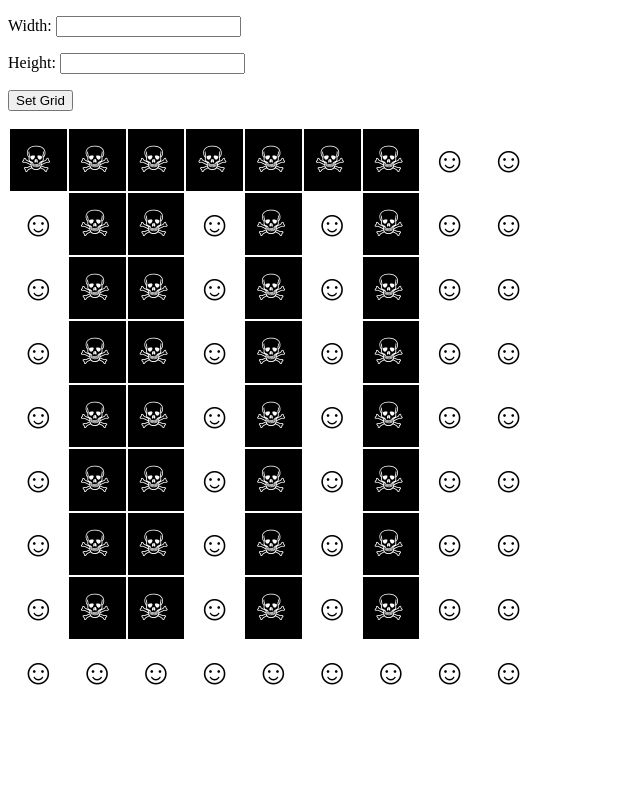
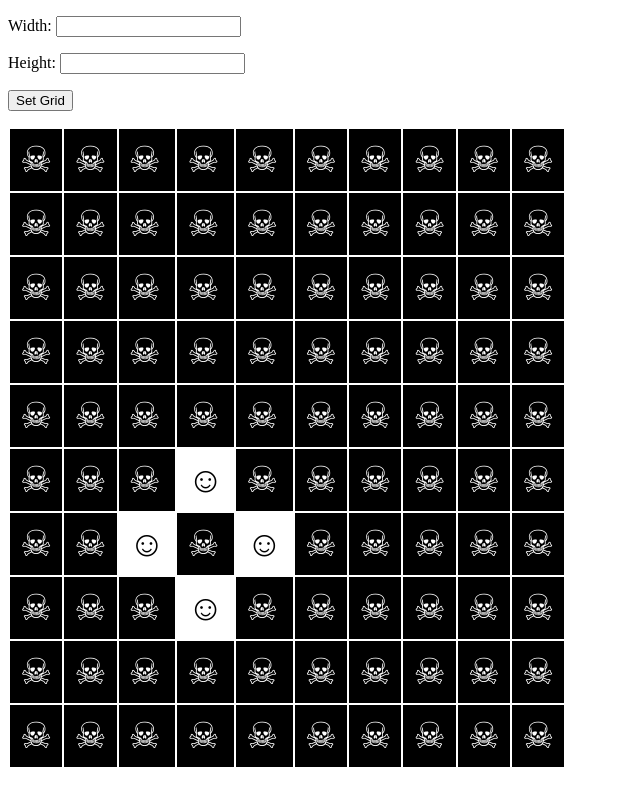
Before and after one commit to etdebruin/gol, a plain HTML site: page index.html in a window 1280 px wide. Shown: the whole page, without its empty margins (0-640 px from the left). Drawn offline with nearby package versions, Linux system fonts and the light colour scheme.

Commit message:
Integrate first steps for view.

```diff
--- a/index.html
+++ b/index.html
@@ -6,32 +6,17 @@
     <script type="text/javascript" src="life.js"></script>
     <script type="text/javascript">
       $(document).ready(function() {
-        var grid = [
-          [0, 0, 0, 0, 0, 0, 0, 1, 1],
-          [1, 0, 0, 1, 0, 1, 0, 1, 1],
-          [1, 0, 0, 1, 0, 1, 0, 1, 1],
-          [1, 0, 0, 1, 0, 1, 0, 1, 1],
-          [1, 0, 0, 1, 0, 1, 0, 1, 1],
-          [1, 0, 0, 1, 0, 1, 0, 1, 1],
-          [1, 0, 0, 1, 0, 1, 0, 1, 1],
-          [1, 0, 0, 1, 0, 1, 0, 1, 1],
-          [1, 1, 1, 1, 1, 1, 1, 1, 1]
-        ];
-
-        var html = '';
-        $.each(grid, function (yIndex, yValue) {
-          console.log('yIndex:' + yIndex);
-          console.log('yValue:' + yValue);
-          html += '<tr>';
-          $.each(grid[yIndex], function (xIndex, xValue) {
-            console.log('xIndex:' + xIndex);
-            console.log('xValue:' + xValue);
-            var state = xValue ? 'alive' : '';
-            html += '<td class="' + state + '" data-x="' + xIndex + '" data-y="' + yIndex + '"></td>';
-          });
-          html += '</tr>';
-        });
-        $('#theGame').html(html);
+        // var grid = [
+        //   [0, 0, 0, 0, 0, 0, 0, 1, 1],
+        //   [1, 0, 0, 1, 0, 1, 0, 1, 1],
+        //   [1, 0, 0, 1, 0, 1, 0, 1, 1],
+        //   [1, 0, 0, 1, 0, 1, 0, 1, 1],
+        //   [1, 0, 0, 1, 0, 1, 0, 1, 1],
+        //   [1, 0, 0, 1, 0, 1, 0, 1, 1],
+        //   [1, 0, 0, 1, 0, 1, 0, 1, 1],
+        //   [1, 0, 0, 1, 0, 1, 0, 1, 1],
+        //   [1, 1, 1, 1, 1, 1, 1, 1, 1]
+        // ];
 
         $('td').click(function () {
           $(this).toggleClass('alive');
--- a/life.js
+++ b/life.js
@@ -4,12 +4,14 @@ $(document).ready(function () {
 
   life = makeArray(10,10);
   life = seed(life);
-  printArray(life);
+  tableOut(life);
+  //printArray(life);
 
 
   setInterval(function() {
     life = evaluateState(life);
-    printArray(life);
+    //printArray(life);
+    tableOut(life);
   }, 1000);
 
 
@@ -98,6 +100,24 @@ $(document).ready(function () {
     $('#output').html(o);
   }
 
+  function tableOut(grid) {
+    var html = '';
+    $.each(grid, function (yIndex, yValue) {
+      console.log('yIndex:' + yIndex);
+      console.log('yValue:' + yValue);
+      html += '<tr>';
+      $.each(grid[yIndex], function (xIndex, xValue) {
+        console.log('xIndex:' + xIndex);
+        console.log('xValue:' + xValue);
+        var state = xValue ? 'alive' : '';
+        html += '<td class="' + state + '" data-x="' + xIndex + '" data-y="' + yIndex + '"></td>';
+      });
+      html += '</tr>';
+    });
+    $('#theGame').html(html);
+  }
+
+
   function makeArray(x, y) {
     var arr = new Array(x), i;
     for (i=0; i<y; i++) {
```
